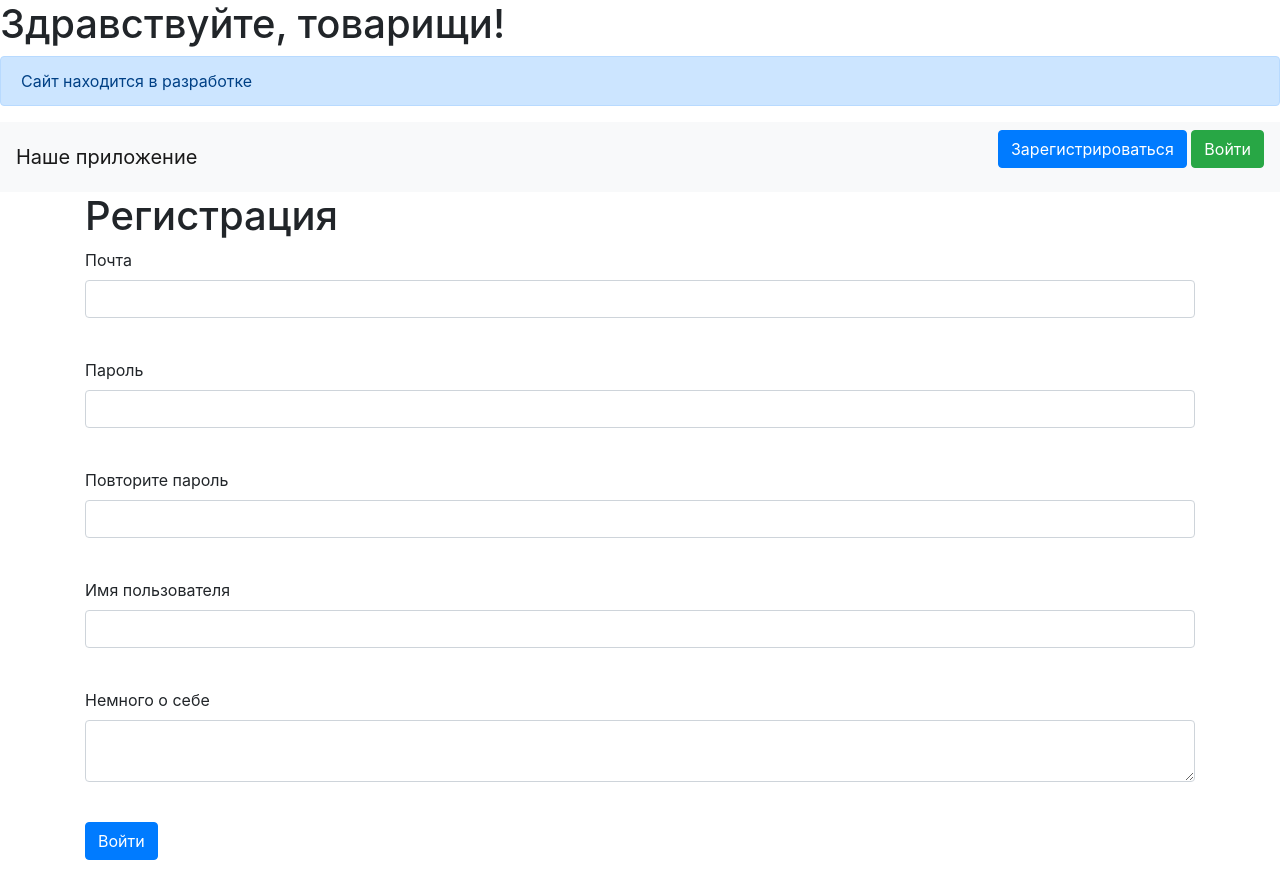
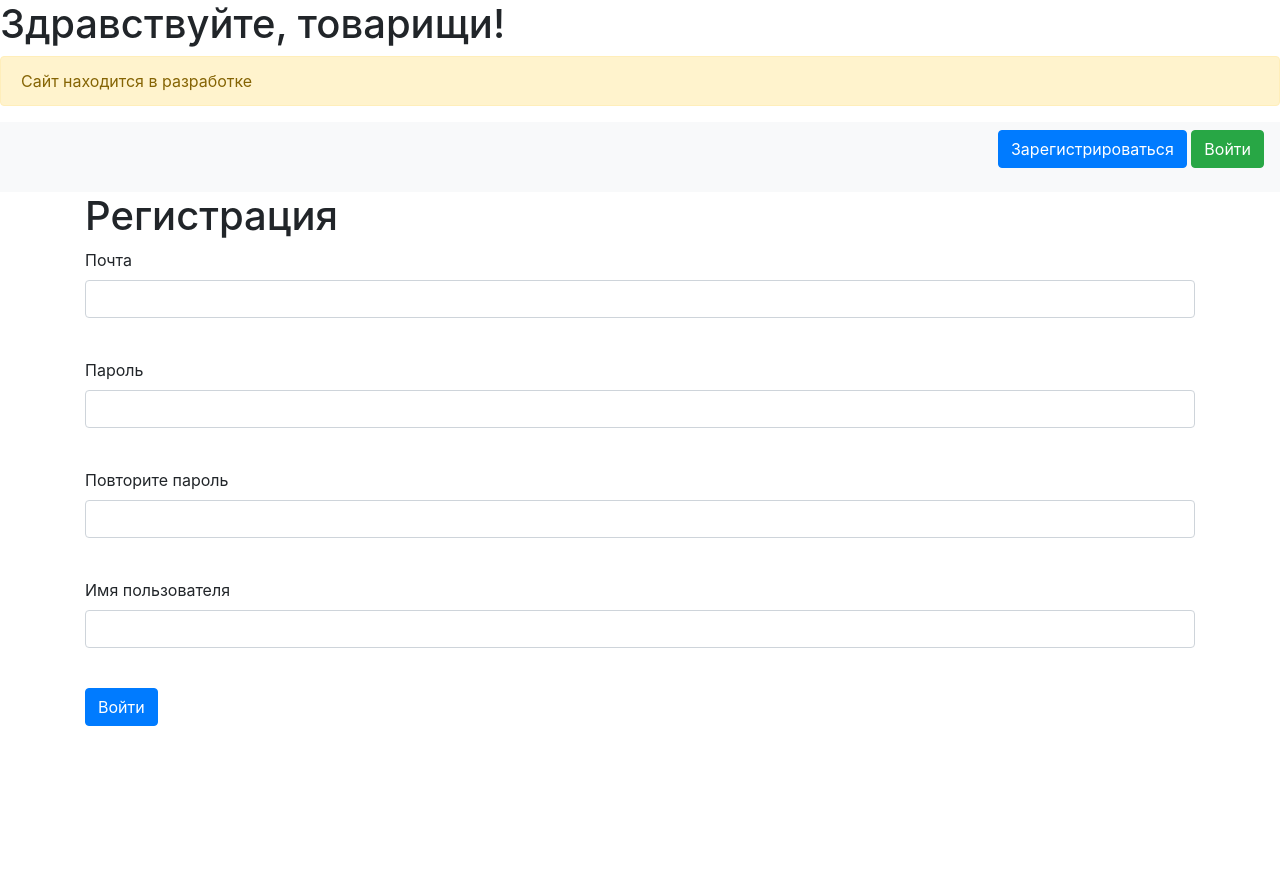
Before and after one commit to MPUsProjects/notxonix_web, a Flask app: page /register in a window 1280 px wide. After the commit the page ends 726 px from the top, so only its background shows below. Run offline with Flask 3, Linux system fonts and the light colour scheme; some libraries are stand-ins or nearby versions.

Commit message:
26.04.25 перенос завершен, начало графического редактирования

```diff
--- a/assets/forms/user.py
+++ b/assets/forms/user.py
@@ -8,7 +8,6 @@ class RegisterForm(FlaskForm):
     password = PasswordField('Пароль', validators=[DataRequired()])
     password_again = PasswordField('Повторите пароль', validators=[DataRequired()])
     name = StringField('Имя пользователя', validators=[DataRequired()])
-    about = TextAreaField("Немного о себе")
     submit = SubmitField('Войти')
 
 
--- a/main.py
+++ b/main.py
@@ -2,7 +2,6 @@ from flask import Flask, render_template, redirect, request, make_response, sess
 from assets.data import db_session
 from assets.data.users import User
 from assets.data.news import News
-from templates import *
 from assets.forms.user import RegisterForm, LoginForm
 from assets.forms.news import NewsForm
 from flask_login import LoginManager, login_user, login_required, logout_user, current_user
@@ -21,19 +20,11 @@ def load_user(user_id):
 def main():
     db_session.global_init("assets/db/blogs.db")
     db_sess = db_session.create_session()
-    '''user52 = User()
-    user52.name = "Пользователь 520"
-    user52.about = "i am iron mann"
-    user52.email = "tonystarnnk@email.ru"
-    db_sess.add(user52)
-    db_sess.commit()'''
-
     user = db_sess.query(User).filter(User.id == 4).first()
     news = News(title="Личная запись", content="Эта запись личная",
                 is_private=True)
     user.news.append(news)
     db_sess.commit()
-
     app.run()
 
 
--- a/templates/base.html
+++ b/templates/base.html
@@ -7,11 +7,11 @@
         href="https://cdn.jsdelivr.net/npm/bootstrap@5.0.0-beta1/dist/css/bootstrap.min.css"
         integrity="sha384-giJF6kkoqNQ00vy+HMDP7azOuL0xtbfIcaT9wjKHr8RbDVddVHyTfAAsrekwKmP1"
         crossorigin="anonymous">
-  <title>Привет, Яндекс!</title>
+  <title>Notxonix WEB</title>
 </head>
 <body>
 <h1>Здравствуйте, товарищи!</h1>
-<div class="alert alert-primary" role="alert">
+<div class="alert alert-warning" role="alert">
   Сайт находится в разработке
 </div>
 <head>
@@ -25,7 +25,7 @@
 </head>
 <header>
     <nav class="navbar navbar-light bg-light">
-        <a class="navbar-brand" href="#">Наше приложение</a>
+        <a class="navbar-brand" href="#"></a>
         {% if current_user.is_authenticated %}
             <a class="navbar-brand" href="/logout">{{ current_user.name }}</a>
         {% else %}
--- a/templates/register.html
+++ b/templates/register.html
@@ -40,15 +40,6 @@
             </p>
         {% endfor %}
     </p>
-    <p>
-        {{ form.about.label }}<br>
-        {{ form.about(class="form-control") }}<br>
-        {% for error in form.about.errors %}
-            <p class="alert alert-danger" role="alert">
-                {{ error }}
-            </p>
-        {% endfor %}
-    </p>
     <p>{{ form.submit(type="submit", class="btn btn-primary") }}</p>
     {{message}}
 </form>
```
Also changed, not shown: assets/const.py (added), assets/db/blogs.db.
